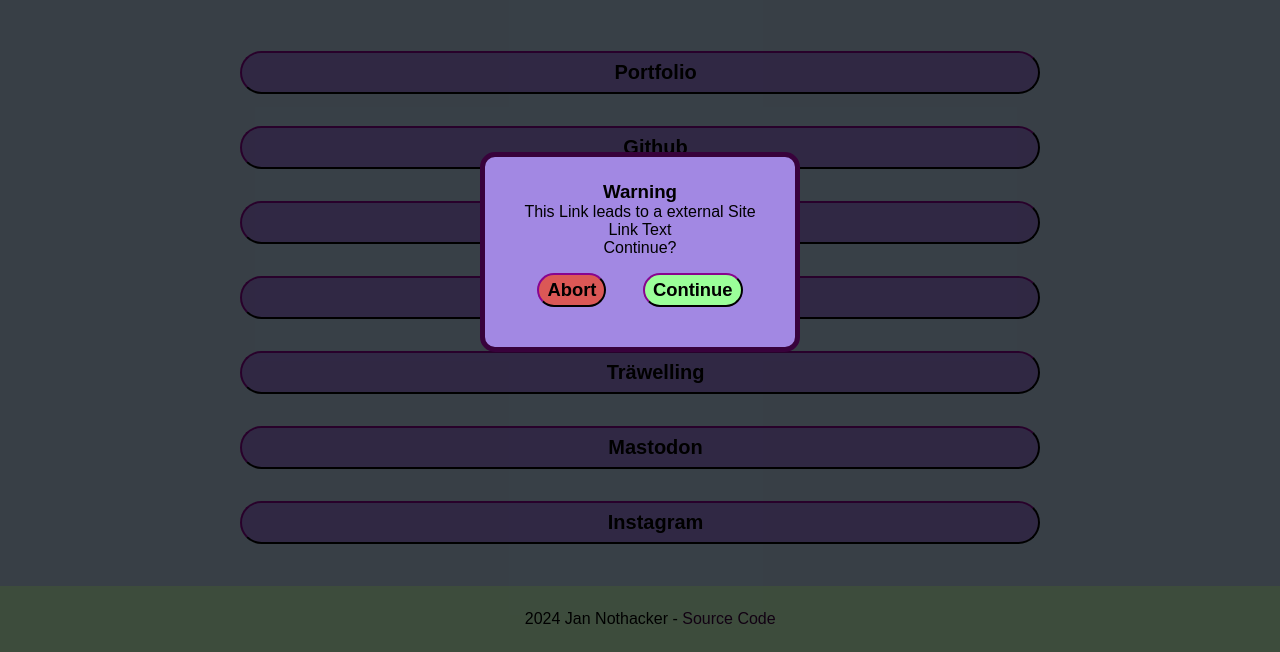
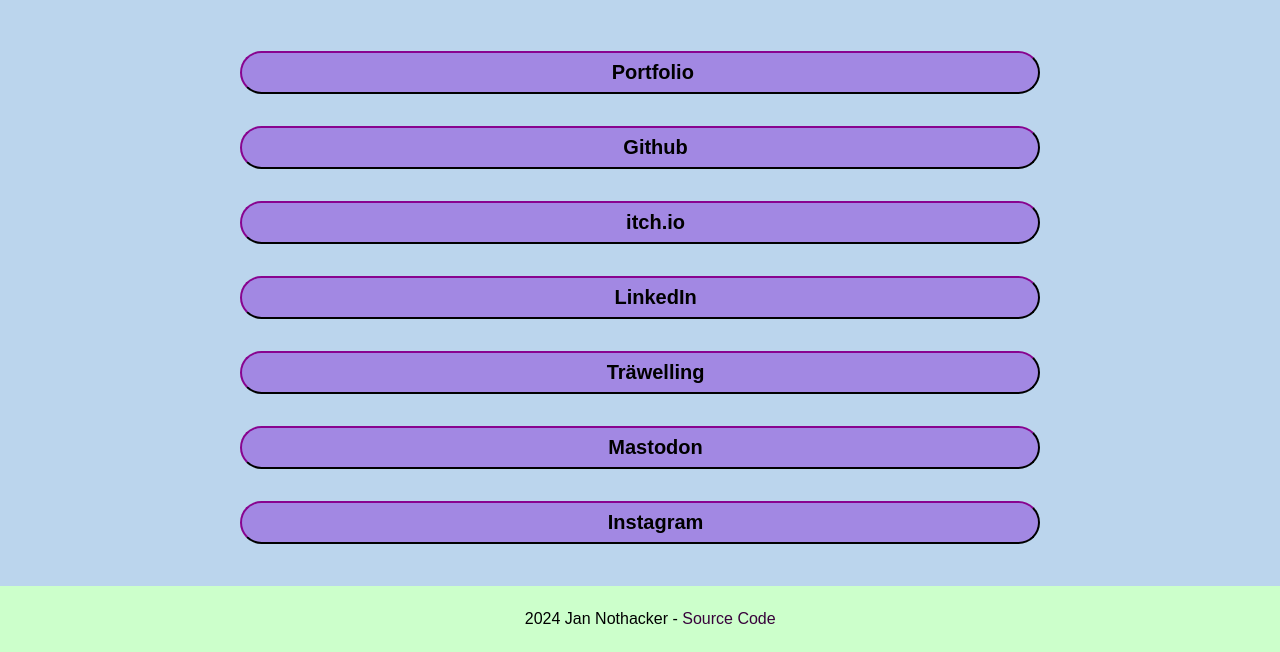
Before and after one commit to JaN0h4ck/LinkList, a website built with Parcel: page src/index.html in a window 1280 px wide. Shown: the part 148-800 px from the top of the page. Built offline with nearby package versions, Linux system fonts and the light colour scheme; files whose address does not match are found by name.

Commit message:
add functionality to warning modal

```diff
--- a/src/index.html
+++ b/src/index.html
@@ -4,11 +4,11 @@
 		<meta charset="UTF-8" />
 		<meta name="viewport" content="width=device-width, initial-scale=1.0" />
 		<link rel="stylesheet" href="scss/styles.scss" />
-		<script defer src="js/index.js"></script>
+		<script defer src="./js/index.ts"></script>
 		<title>Jans Linktree</title>
 	</head>
 	<body class="body flex flex-vert">
-		<div class="modal-background">
+		<div class="modal-background hidden">
 			<div class="modal-container flex flex-vert flex-center">
 				<h3>Warning</h3>
 				<p>This Link leads to a external Site</p>
@@ -16,50 +16,71 @@
 				<p>Continue?</p>
 				<div class="button-container">
 					<button class="btn btn-pill btn-dialogue btn-cancel" type="button">Abort</button>
-					<button class="btn btn-pill btn-dialogue btn-accept" type="button">Continue</button>
+					<a class="a" id="continue-link" href="" target="_blank">
+						<button class="btn btn-pill btn-dialogue btn-accept" type="button">Continue</button></a
+					>
 				</div>
 			</div>
 		</div>
 		<h1 class="title">Jan's Links</h1>
 		<div class="flex flex-vert flex-center">
 			<a class="a" href="https://portfolio.jan-nothacker.de" target="_blank"
-				><button class="btn btn-pill btn-link" id="portfolio" tabindex="-1">
-					Portfolio
-				</button></a
+				><button class="btn btn-pill btn-link" id="portfolio" tabindex="-1">Portfolio</button></a
 			>
-			<a class="a" href="https://github.com/JaN0h4ck" target="_blank"
-				><button class="btn btn-pill btn-link" id="github" tabindex="-1">
-					Github
-				</button></a
+			<button
+				data-link="https://github.com/JaN0h4ck"
+				data-link-text="GitHub.com"
+				class="btn btn-pill btn-link stage-link"
+				id="github"
+				tabindex="-1"
 			>
-			<a class="a" href="https://jan0h4ck.itch.io/" target="_blank"
-				><button class="btn btn-pill btn-link" id="itchio" tabindex="-1">
-					itch.io
-				</button></a
+				Github
+			</button>
+			<button
+				data-link="https://jan0h4ck.itch.io/"
+				data-link-text="itch.io"
+				class="btn btn-pill btn-link stage-link"
+				id="itchio"
+				tabindex="-1"
 			>
-			<a
-				class="a"
-				href="https://www.linkedin.com/in/jan-robert-nothacker-0a7b43264/"
-				target="_blank"
-				><button class="btn btn-pill btn-link" id="linkedin" tabindex="-1">
-					LinkedIn
-				</button></a
+				itch.io
+			</button>
+			<button
+				data-link="https://www.linkedin.com/in/jan-robert-nothacker-0a7b43264/"
+				data-link-text="LinkedIn.com"
+				class="btn btn-pill btn-link stage-link"
+				id="linkedin"
+				tabindex="-1"
 			>
-			<a class="a" href="https://traewelling.de/@JaN0h4ck" target="_blank"
-				><button class="btn btn-pill btn-link" id="travelling" tabindex="-1">
-					Träwelling
-				</button></a
+				LinkedIn
+			</button>
+			<button
+				data-link="https://traewelling.de/@JaN0h4ck"
+				data-link-text="Traewelling.de"
+				class="btn btn-pill btn-link stage-link"
+				id="travelling"
+				tabindex="-1"
 			>
-			<a class="a" href="https://det.social/@JaN0h4ck" rel="me" target="_blank"
-				><button class="btn btn-pill btn-link" id="mastodon" tabindex="-1">
-					Mastodon
-				</button></a
+				Träwelling
+			</button>
+			<button
+				data-link="https://det.social/@JaN0h4ck"
+				data-link-text="det.social"
+				class="btn btn-pill btn-link stage-link"
+				id="mastodon"
+				tabindex="-1"
 			>
-			<a class="a" href="https://www.instagram.com/jan0h4ck/" target="_blank"
-				><button class="btn btn-pill btn-link" id="instagram" tabindex="-1">
-					Instagram
-				</button></a
+				Mastodon
+			</button>
+			<button
+				data-link="https://www.instagram.com/jan0h4ck/"
+				data-link-text="Instagram.com"
+				class="btn btn-pill btn-link stage-link"
+				id="instagram"
+				tabindex="-1"
 			>
+				Instagram
+			</button>
 		</div>
 		<footer class="footer flex flex-center center">
 			<p id="copyright">..</p>
--- a/src/js/index.js
+++ /dev/null
@@ -1,11 +0,0 @@
-const copyrightSymbol = document.querySelector("#copyright");
-const copyrightText = document.querySelector("#copyright-name");
-
-if (copyrightSymbol != null) {
-	copyrightSymbol.textContent = "\uF7DB";
-}
-
-if (copyrightText != null) {
-	const todaysDate = new Date();
-	copyrightText.innerHTML = `${todaysDate.getFullYear()} Jan Nothacker - <a href="https://github.com/JaN0h4ck/LinkList">Source Code</a>`;
-}
--- /dev/null
+++ b/src/js/index.ts
@@ -0,0 +1,28 @@
+const copyrightSymbol = document.querySelector("#copyright");
+const copyrightText = document.querySelector("#copyright-name");
+const stagedLinkElement = <HTMLParagraphElement>document.getElementById("staged-link-text");
+const linkElements = <Array<HTMLButtonElement>>[...document.querySelectorAll(".stage-link")];
+const modalElement = <HTMLDivElement>document.querySelector(".modal-background");
+const continueLinkElement = <HTMLAnchorElement>document.getElementById("continue-link");
+const modalCancelButton = <HTMLButtonElement>document.querySelector(".btn.btn-pill.btn-dialogue.btn-cancel");
+
+linkElements.forEach((button) => {
+	button.addEventListener("click", () => {
+		modalElement.classList.remove("hidden");
+		stagedLinkElement.textContent = button.dataset.linkText!;
+		continueLinkElement.href = button.dataset.link!;
+	});
+});
+
+modalCancelButton.addEventListener("click", () => {
+	modalElement.classList.add("hidden");
+});
+
+if (copyrightSymbol != null) {
+	copyrightSymbol.textContent = "\uF7DB";
+}
+
+if (copyrightText != null) {
+	const todaysDate = new Date();
+	copyrightText.innerHTML = `${todaysDate.getFullYear()} Jan Nothacker - <a href="https://github.com/JaN0h4ck/LinkList">Source Code</a>`;
+}
```
